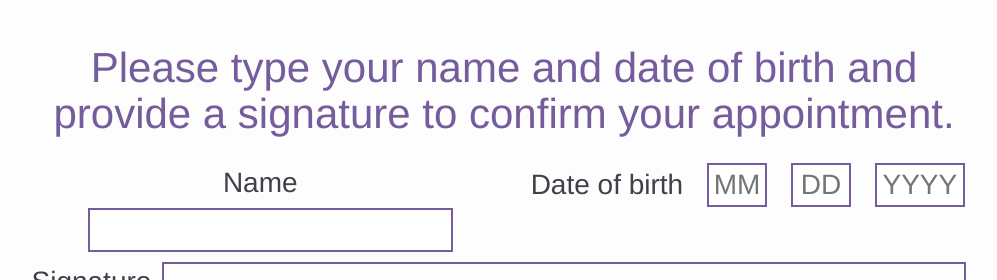
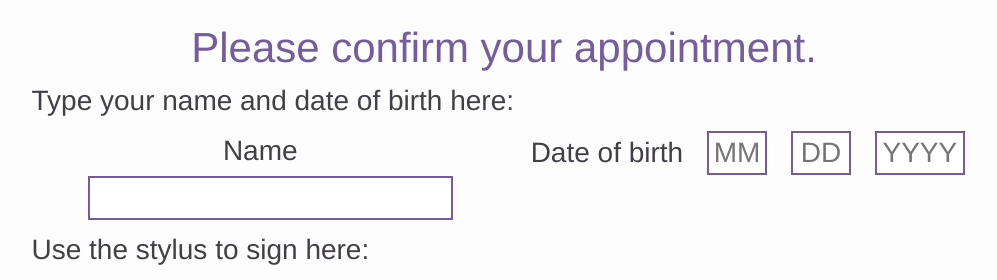
Before and after one commit to jantonso/hbp, a Django app: template templates/commitAndScheduleSignature.html in a window 1280 px wide. Shown: the part 106-386 px from the top of the page, without its empty margins (136-1133 px from the left). Run offline with Django 3.2, Linux system fonts and the light colour scheme; the template is opened without the code that fills it: values that come from a table or form of the project are taken from there, others are empty; a map, chart or similar area stays blank; some libraries are stand-ins or nearby versions.

Commit message:
Small tweaks to fix user feedback issues and make site more intuitive

```diff
--- a/static/css/base.css
+++ b/static/css/base.css
@@ -41,6 +41,7 @@ header h1 {
 	font-size: 3.0em;
 	font-weight: 300;
 	color: #745C9D;
+	margin-top: 0px;
 	margin-bottom: 30px;
 }
 
--- a/static/css/commitAndScheduleSignature.css
+++ b/static/css/commitAndScheduleSignature.css
@@ -17,8 +17,14 @@
 	margin-bottom: 10px;
 }
 
+.message-prompt {
+	font-size: 2.0em;
+	font-weight: 200;
+	color: #433F48;
+}
+
 #page-content #sig-text-fields {
-	padding-top: 15px;
+	/*padding-top: 15px;*/
 	padding-bottom: 10px;
 }
 
--- a/static/css/importantInformation.css
+++ b/static/css/importantInformation.css
@@ -80,6 +80,10 @@ footer div {
 	background-color: #745C9D;
 }
 
+footer {
+	position: fixed;
+}
+
 footer .back-button {
 	float: left;
 }
--- a/templates/commitAndScheduleSignature.html
+++ b/templates/commitAndScheduleSignature.html
@@ -14,10 +14,11 @@
 
 {% block content %}
 	<div class="col-lg-10 col-lg-offset-1 text-center">
-		<h2> Please type your name and date of birth and provide a signature to confirm your appointment. </h2>
+		<h2> Please confirm your appointment.</h2>
 		<div id="sig-form">
 			<form method="POST" action="/cs/signature/">
 				{% csrf_token %}
+				<p class="message-prompt text-left"> Type your name and date of birth here: </p>
 				<div class="row" id="sig-text-fields">
 					<div class="col-lg-6">
 						<label for"id_sig_name"> Name </label>
@@ -30,6 +31,7 @@
 						{{ form.dob_year }}
 					</div>
 				</div>
+				<p class="message-prompt text-left"> Use the stylus to sign here: </p>
 				<div class="row" id="signature-field">
 					<div class="col-lg-12">
 						<label for="signature-canvas"> Signature </label>
```
